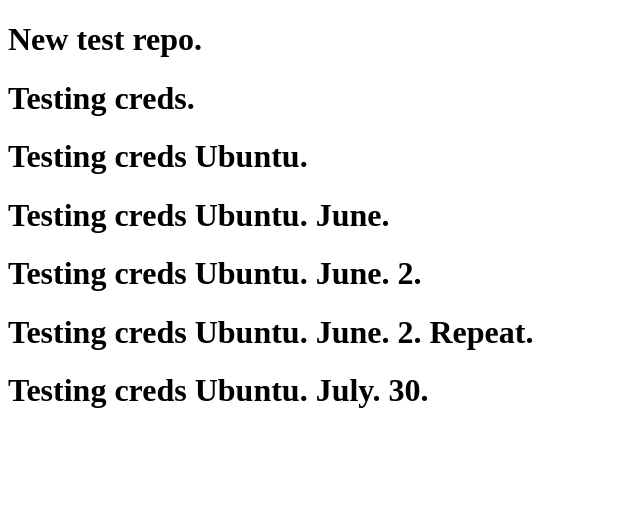
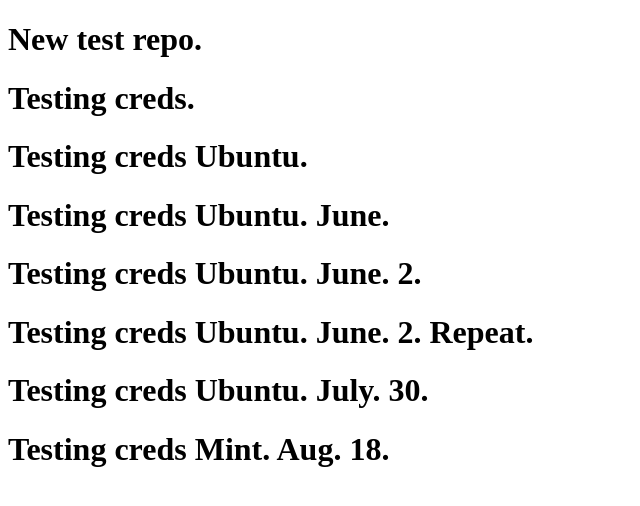
Before and after one commit to TatsuKenshi/test-new, a plain HTML site: page index.html in a window 1280 px wide. Shown: the whole page, without its empty margins (0-640 px from the left). Drawn offline with Linux system fonts and the light colour scheme.

Commit message:
test mint aug 18

```diff
--- a/index.html
+++ b/index.html
@@ -13,5 +13,6 @@
     <h1>Testing creds Ubuntu. June. 2.</h1>
     <h1>Testing creds Ubuntu. June. 2. Repeat.</h1>
     <h1>Testing creds Ubuntu. July. 30.</h1>
+    <h1>Testing creds Mint. Aug. 18.</h1>
   </body>
 </html>
```
